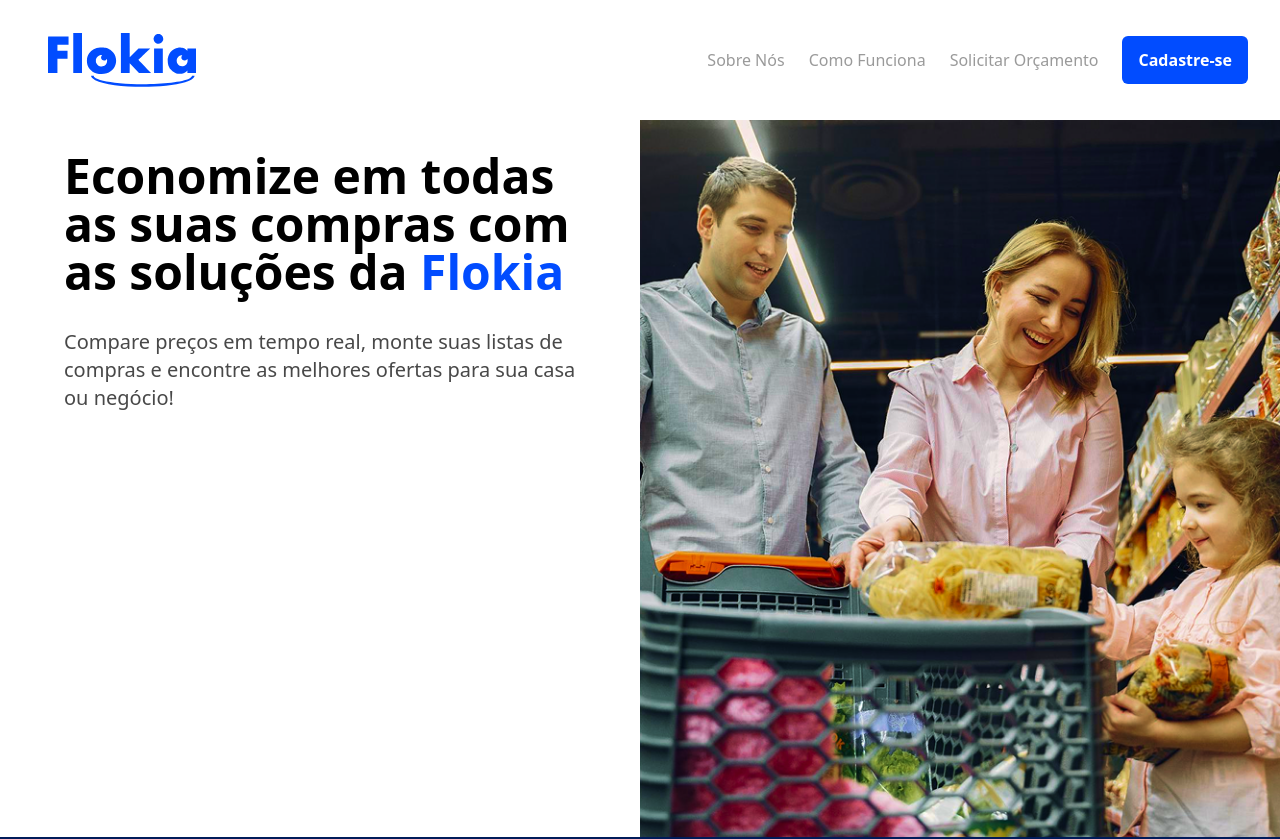
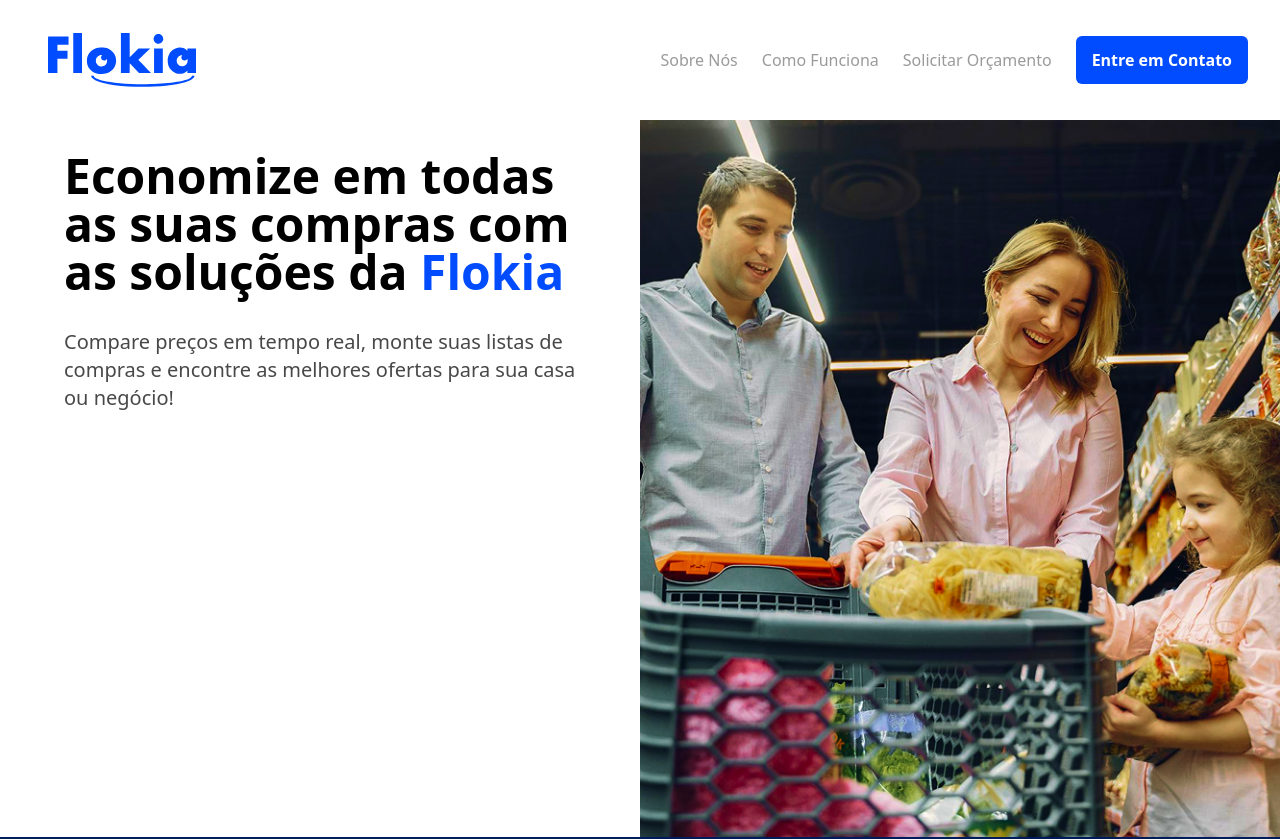
Before and after one commit to tiagocuzzuolnunes/landing-page-flokia, a Next.js app: page / in a window 1280 px wide. Shown: the top 839 px of the page. Built offline with nearby package versions, Linux system fonts and the light colour scheme.

Commit message:
updating header button content

```diff
--- a/src/components/Header.jsx
+++ b/src/components/Header.jsx
@@ -10,7 +10,7 @@
                     <li className="hover:text-neutral-dark-hover cursor-pointer">Sobre Nós</li>
                     <li className="hover:text-neutral-dark-hover cursor-pointer">Como Funciona</li>
                     <li className="hover:text-neutral-dark-hover cursor-pointer">Solicitar Orçamento</li>
-                    <li><MainButton content="Cadastre-se"/></li>
+                    <li><MainButton content="Entre em Contato"/></li>
                 </ul>
             </nav>
         </header>
```
